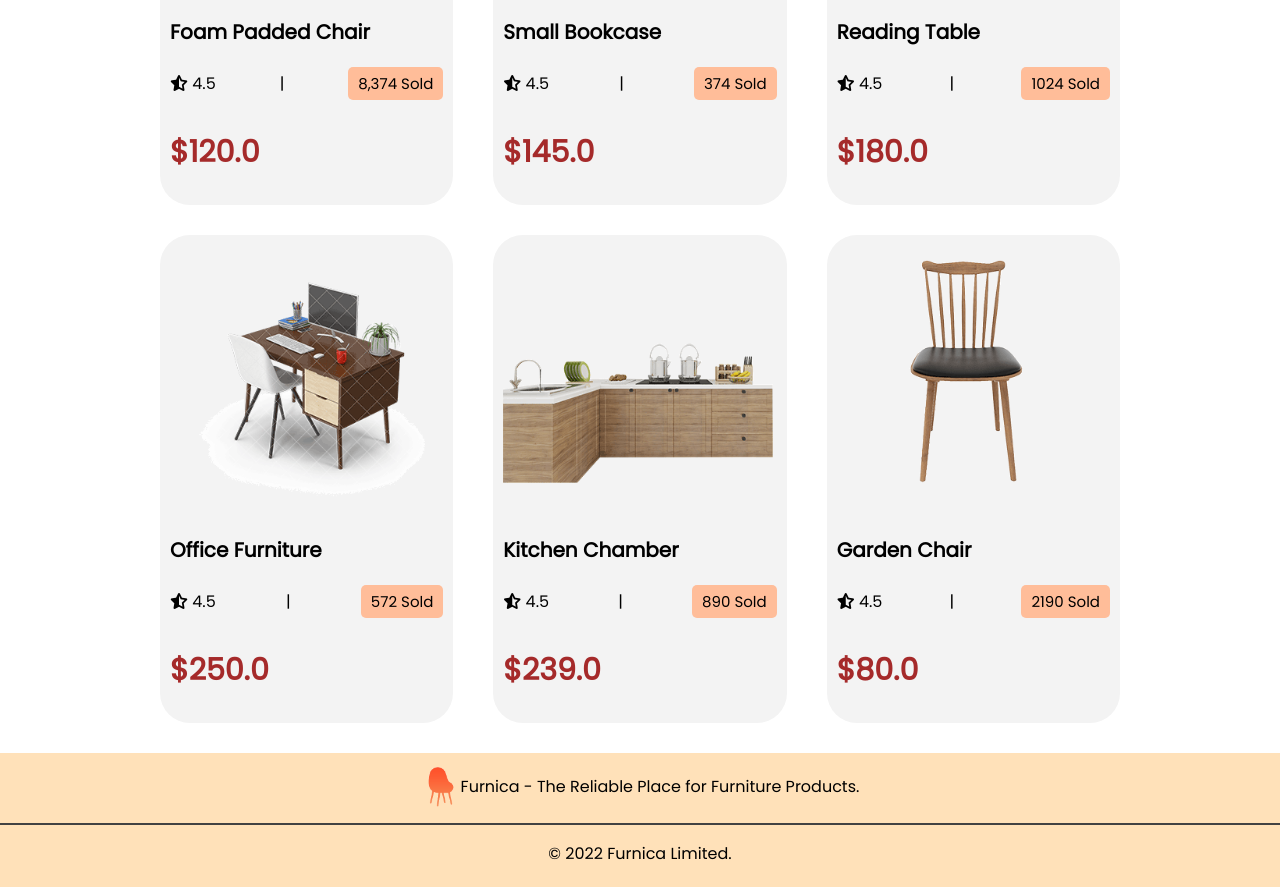
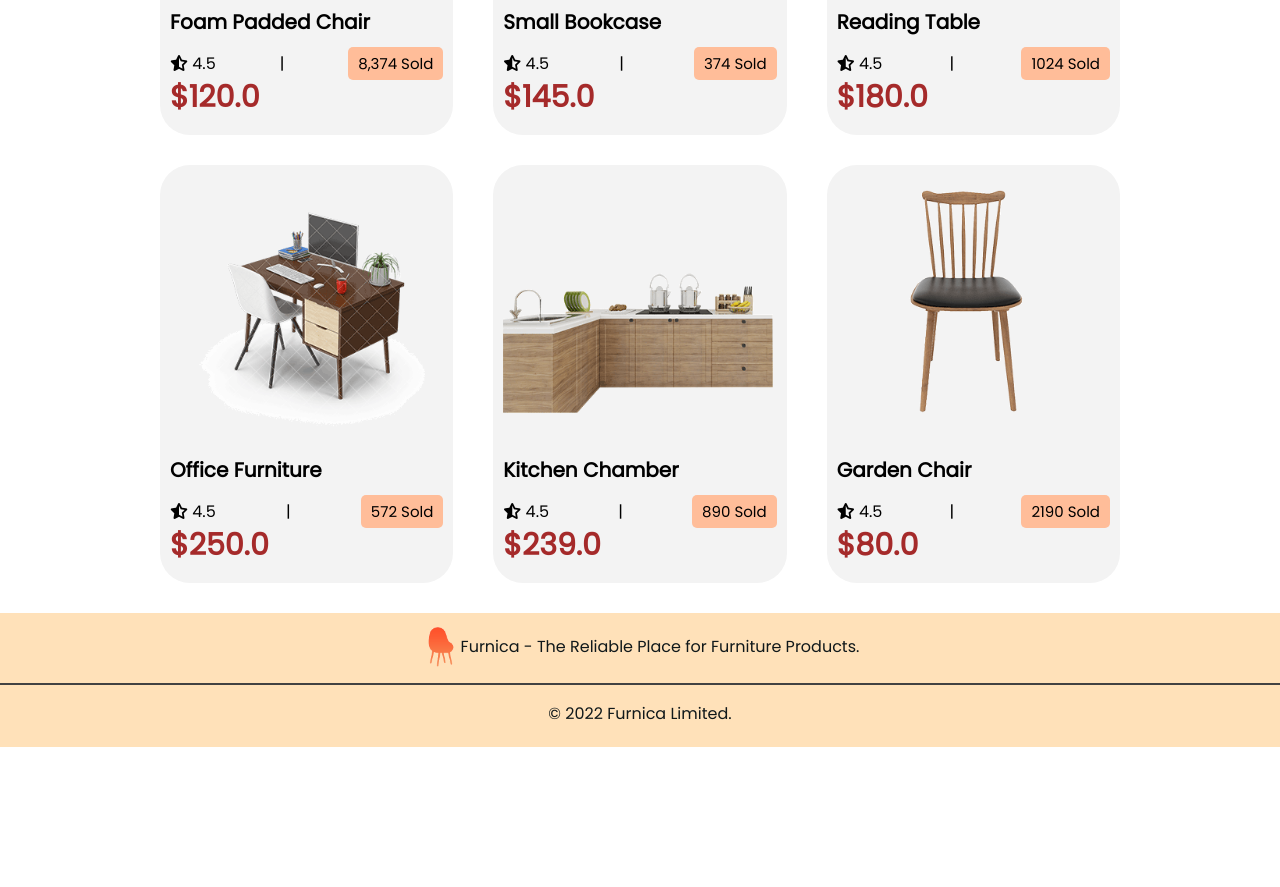
Before and after one commit to saadhossain/furnica, a plain HTML site: page index.html in a window 1280 px wide. Shown: the part 1439-2326 px from the top of the page. After the commit the page ends 2186 px from the top, so only its background shows below. Drawn offline with Linux system fonts and the light colour scheme.

Commit message:
Product price h3 extra margin adjusted

```diff
--- a/style.css
+++ b/style.css
@@ -136,10 +136,13 @@ Popular Product Section Style
 /* product title and pricing style */
 .product-tittle{
     font-size: 20px;
+    line-height: 0.5em;
 }
 .product-price{
     font-size: 30px;
     color:brown;
+    margin-top:10px;
+    line-height: 0.5em;
 }
 .product-status{
     display: flex;
@@ -159,6 +162,7 @@ footer{
     background-color: #ffe1b9;
     text-align: center;
     padding:5px 0px;
+    color:#10181a;
 }
 .footer-content{
     display: flex;
```
